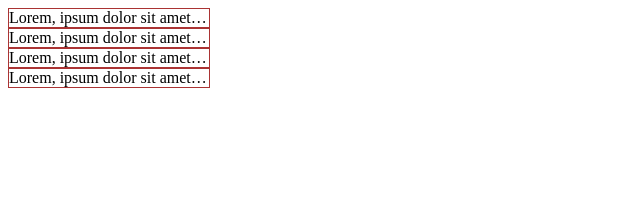
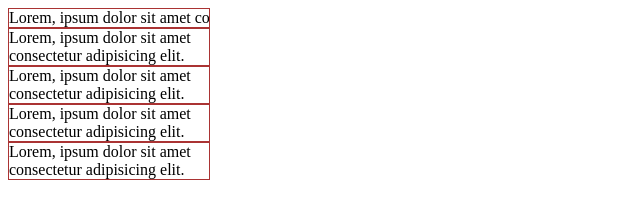
Before and after one commit to Chae-Sumin/advanced-ellipsis, a website: page demo.html in a window 1280 px wide. Shown: the whole page, without its empty margins (0-640 px from the left). Drawn offline with Linux system fonts and the light colour scheme.

Commit message:
0.0.0 Change details

```diff
--- a/demo.html
+++ b/demo.html
@@ -8,19 +8,20 @@
 </head>
 <script src="./dist/advanced-ellipsis.js"></script>
 <script>
-	// document.addEventListener("ellipsis", function (e) {
-	// 	console.log(e);
-	// })
 	var test;
 	window.onload = function () {
-		test = new AdvancedEllipsis({defalutStyles: true});
+		test = new AdvancedEllipsis();
 		test.start();
-	}
+		test.setOptions({selector: '#asd'})
+		test.addElements('[data-ellipsis]')
+		test.start();
+		test.destory();
+	};
 </script>
 <body>
-	<div data-ellipsis style="width:200px;border:1px solid #a33;">Lorem, ipsum dolor sit amet consectetur adipisicing elit.</div>
-	<div data-ellipsis data-ellipsis-show-option="flow" data-ellipsis-flow-count="2" style="width:200px;border:1px solid #a33;">Lorem, ipsum dolor sit amet consectetur adipisicing elit.</div>
-	<!-- <div data-ellipsis data-ellipsis-show-option="flow-auto" style="width:200px;border:1px solid #a33;">Lorem, ipsum dolor sit amet consectetur adipisicing elit.</div> -->
+	<div data-ellipsis style="width:200px;border:1px solid #a33; white-space: nowrap; overflow: hidden;">Lorem, ipsum dolor sit amet consectetur adipisicing elit.</div>
+	<div id="asd" data-ellipsis data-ellipsis-show-option="flow" data-ellipsis-flow-count="10" style="width:200px;border:1px solid #a33;">Lorem, ipsum dolor sit amet consectetur adipisicing elit.</div>
+	<div data-ellipsis data-ellipsis-show-option="flow-auto" style="width:200px;border:1px solid #a33;">Lorem, ipsum dolor sit amet consectetur adipisicing elit.</div>
 	<div data-ellipsis data-ellipsis-show-option="title" style="width:200px;border:1px solid #a33;">Lorem, ipsum dolor sit amet consectetur adipisicing elit.</div>
 	<div data-ellipsis data-ellipsis-show-option="float" style="width:200px;border:1px solid #a33;">Lorem, ipsum dolor sit amet consectetur adipisicing elit.</div>
 </body>
--- a/src/advanced-ellipsis.ts
+++ b/src/advanced-ellipsis.ts
@@ -2,47 +2,58 @@ interface classOptions extends Object {
 	defalutStyles?: boolean;
 	useDataAttribute?: boolean;
 	useVirtualNode?: boolean;
-	ellipsisOption?: string;
 	showOption?: string;
-	elements?: NodeListOf<HTMLElement> | string;
 	selector?: string;
-
-	animationDelay?: number, // ms
-	animationAfterDelay?: number, // ms
+	flowDelay?: number, // ms
+	flowAfterDelay?: number, // ms
 	flowSpeed?: number, // px / s
 	flowPadding?: number, // px
-	floatDuration?: number, // ms
-	customFloatStyle?: object,
+	flowCount?: number,
+	flowAutoCount?: number,
+	tooltipElementId?: string,
+	tooltipElementClass?: string,
+	tooltipDuration?: number, // ms
+
+	customTooltipStyle?: object,
 }
 interface ellipsisNode extends Object {
 	element: HTMLElement; // HTML 요소
 	eventOn: Boolean; // 이벤트 중 중복 이벤트 방지
 	timer: ReturnType<typeof setTimeout>; // 이벤트 타이머
 	listener: EventListener; // 이벤트 리스너 관리
+	beforeDefalutStyles: beforeDefalutStyles;
+}
+interface beforeDefalutStyles extends Object {
+	textOverflow: string;
+	overflow: string;
+	whiteSpace: string;
 }
 class AdvancedEllipsis {
+	private isStart: boolean = false;
 	private nodes: Array<ellipsisNode> = [];
 	private options: classOptions = {
 		defalutStyles: true,
 		useDataAttribute: true,
 		useVirtualNode: false,
-		ellipsisOption: 'ellipsis',
 		showOption: 'static',
-
-		animationDelay: 500, // 애니메이션 시작 전 시간
-		animationAfterDelay: 1000, // 애니메이션 끝나고 초기화 대기 시간
-		flowSpeed: 40, // 애미메이션 스피드
+		selector: '[data-ellipsis]',
+		flowDelay: 1000, // 애니메이션 시작 전 시간
+		flowAfterDelay: 1000, // 애니메이션 끝나고 초기화 대기 시간
+		flowSpeed: 50, // 애미메이션 스피드
 		flowPadding: 20, // flow를 얼마나 더 끌고 갈지
-		floatDuration: 1000,
-		customFloatStyle: {},
+		flowCount: 1, // flow 기본 횟수
+		flowAutoCount: Infinity, // flow-auto 기본 횟수
+		tooltipElementId: 'float_box',
+		tooltipElementClass: 'float_box',
+		tooltipDuration: 2000,
+		customTooltipStyle: {},
 	};
-	private defalutFloatStyle: Function = (event: MouseEvent | TouchEvent): object => {
-		console.log(event);
+	private defalutTooltipStyle: Function = (event: MouseEvent | TouchEvent): object => {
 		const X = event.type === "touchend" ? (<TouchEvent>event).changedTouches[0].clientX : (<MouseEvent>event).clientX;
 		const Y = event.type === "touchend" ? (<TouchEvent>event).changedTouches[0].clientY : (<MouseEvent>event).clientY;
 		const isLeft: Boolean = X < window.innerWidth / 2;
 		const isTop: Boolean = Y < window.innerHeight / 2;
-		const boxGap = 20;
+		const boxGap = 10;
 		return {
 			width: 'auto',
 			height: 'auto',
@@ -59,7 +70,7 @@ class AdvancedEllipsis {
 		}
 	}
 	private objectOverwrite(obj1: object, obj2: object) {
-		if (typeof obj1 !== 'object' && typeof obj2 !== 'object') return;
+		if (typeof obj1 !== 'object' || typeof obj2 !== 'object') return;
 		Object.keys(obj2).forEach(function (key: string) {
 			if (obj1.hasOwnProperty(key)) {
 				obj1[key] = obj2[key];
@@ -69,88 +80,127 @@ class AdvancedEllipsis {
 	constructor(options: classOptions | string) {
 		if (typeof options === 'string') {
 			this.setElements(options);
+		} else {
+			this.setOptions(<classOptions>options || {});
 		}
-		this.setOptions(<classOptions>options);
 	}
 	start(): void { // 노드들의 옵션에 따라 노드 이벤트 등록
 		if (this.nodes.length) {
-			this.nodes.forEach(this.addEvent.bind(this));
+			this.nodes.forEach(this.addSetting.bind(this));
+			this.isStart = true;
 		}
 	}
-	setElements(selector: string, reset?: boolean): void { // 요소를 설정
+	destory(): void {
+		if (!this.isStart) return;
+		if (this.nodes.length) {
+			this.nodes.forEach(this.removeSetting.bind(this));
+			this.nodes = [];
+			this.isStart = false;
+		}
+	}
+	setElements(selector: string): void { // 요소를 설정
 		const elements = document.querySelectorAll(selector);
-		if (reset) {
-			this.nodes.forEach(this.removeEvent.bind(this));
-			this.nodes = [];
-		};
-		const nodes = this.nodes;
+		if (this.isStart) {
+			this.destory();
+		}
 		elements.forEach((element: HTMLElement) => {
 			const node: ellipsisNode = {
 				element: element,
 				eventOn: false,
 				timer: null,
 				listener: null,
+				beforeDefalutStyles: {
+					textOverflow: element.style.textOverflow,
+					overflow: element.style.overflow,
+					whiteSpace: element.style.whiteSpace
+				}
+			}
+			this.nodes.push(node);
+		});
+	}
+	addElements(selector: string): void { // 요소를 추가
+		const elements = document.querySelectorAll(selector);
+		const nodes = this.nodes;
+		elements.forEach((element: HTMLElement) => {
+			if (nodes.some(node => element === node.element)) return; // 중복 제거
+			const node: ellipsisNode = {
+				element: element,
+				eventOn: false,
+				timer: null,
+				listener: null,
+				beforeDefalutStyles: {
+					textOverflow: element.style.textOverflow,
+					overflow: element.style.overflow,
+					whiteSpace: element.style.whiteSpace
+				}
 			}
 			nodes.push(node);
 		});
 	}
 	setOptions(options: classOptions): void { // 옵션을 설정
 		this.objectOverwrite(this.options, options);
-		if (options.selector && typeof options.selector === 'string') {
-			this.setElements(options.selector, true);
-		} else if (this.nodes.length === 0) {
-			this.setElements('[data-ellipsis]');
+		this.setElements(this.options.selector);
 	}
-	}
-	addEvent(node: ellipsisNode): void {
-		const element = node.element;
-		const styles: CSSStyleDeclaration = element.style;
-		const data: DOMStringMap = element.dataset;
+	addSetting(node: ellipsisNode): void {
+		const styles: CSSStyleDeclaration = node.element.style;
+		const data: DOMStringMap = node.element.dataset;
 		if (this.options.defalutStyles) {
-			styles.textOverflow = this.options.ellipsisOption;
+			styles.textOverflow = 'ellipsis';
 			styles.overflow = 'hidden';
 			styles.whiteSpace = 'nowrap';
 		}
 		const showOption: string = data.hasOwnProperty('ellipsisShowOption') ? data.ellipsisShowOption : (this.options.showOption || 'static')
-		const lengthDiff: number = this.options.useVirtualNode ? this.checkEllipsisVirtualNode(element) : this.checkEllipsis(element);
-		if (lengthDiff) {
-			element.dispatchEvent(new CustomEvent("ellipsis", {
+		const lengthDiff: number = this.options.useVirtualNode ? this.checkEllipsisUseCloneNode(node.element) : this.checkEllipsis(node.element);
+		if (lengthDiff && !node.listener) {
+			node.element.dispatchEvent(new CustomEvent("addSetting", {
 				bubbles: true,
 				detail: {
+					element: node.element,
 					ellipsised: Boolean(lengthDiff),
 					lengthDiff: lengthDiff,
 					showOption: showOption,
 				}
 			}));
-			if (node.listener) return;
 			switch (showOption) {
 				case 'flow':
-					const flow_listener = this.flowFunc(node, lengthDiff);
+					const flow_listener = this.flowListener(node, lengthDiff);
 					node.listener = flow_listener;
-					element.addEventListener('mouseover', node.listener);
+					node.element.addEventListener('mouseover', node.listener);
 					break;
 				case 'flow-auto':
-					const count = parseFloat(node.element.dataset.ellipsisFlowCount) || Infinity;
+					const count = parseFloat(node.element.dataset.ellipsisFlowCount) || this.options.flowAutoCount || Infinity;
 					this.flowAnitate(node, lengthDiff, count);
 					break;
 				case 'title':
 					this.titleText(node);
 					break;
-				case 'float':
-					const float_listener = this.floatFunc(node);
-					node.listener = float_listener;
-					element.addEventListener('mouseover', node.listener);
-					element.addEventListener('touchend', node.listener);
+				case 'tooltip':
+					const tooltip_listener = this.tooltipListener(node);
+					node.listener = tooltip_listener;
+					node.element.addEventListener('mouseover', node.listener);
+					node.element.addEventListener('touchend', node.listener);
 					break;
-
 				default:
 					break;
 			}
 		}
 	}
-	removeEvent(node: ellipsisNode): void {
+	removeSetting(node: ellipsisNode): void {
+		const styles: CSSStyleDeclaration = node.element.style;
 		const data: DOMStringMap = node.element.dataset;
 		const showOption: string = data.hasOwnProperty('ellipsisShowOption') ? data.ellipsisShowOption : (this.options.showOption || 'static')
+		if (this.options.defalutStyles) {
+			styles.textOverflow = node.beforeDefalutStyles.textOverflow;
+			styles.overflow = node.beforeDefalutStyles.overflow;
+			styles.whiteSpace = node.beforeDefalutStyles.whiteSpace;
+		}
+		node.element.dispatchEvent(new CustomEvent("addSetting", {
+			bubbles: true,
+			detail: {
+				element: node.element,
+				showOption: showOption,
+			}
+		}));
 		switch (showOption) {
 			case 'flow':
 				node.element.removeEventListener('mouseover', node.listener);
@@ -162,7 +212,7 @@ class AdvancedEllipsis {
 			case 'title':
 				node.element.title = '';
 				break;
-			case 'float':
+			case 'tooltip':
 				node.element.removeEventListener('mouseover', node.listener);
 				node.element.removeEventListener('touchend', node.listener);
 				node.listener = null;
@@ -174,7 +224,7 @@ class AdvancedEllipsis {
 	checkEllipsis(element: HTMLElement): number {
 		return element.scrollWidth > element.offsetWidth ? element.scrollWidth - element.offsetWidth : 0;
 	}
-	checkEllipsisVirtualNode(element: HTMLElement): number {
+	checkEllipsisUseCloneNode(element: HTMLElement): number {
 		const contrast: HTMLElement = <HTMLElement>element.cloneNode(true);
 		contrast.style.display = 'inline';
 		contrast.style.width = 'auto';
@@ -184,75 +234,76 @@ class AdvancedEllipsis {
 		element.parentNode.removeChild(contrast);
 		return res;
 	}
-	flowFunc(node: ellipsisNode, length: number):EventListener {
-		const count = parseFloat(node.element.dataset.ellipsisFlowCount);
-		const flowFunc: EventListener = () => {
+	flowListener(node: ellipsisNode, length: number): EventListener {
+		const count: number = parseFloat(node.element.dataset.ellipsisFlowCount);
+		const listener: EventListener = () => {
 			if (!node.eventOn) {
 				this.flowAnitate(node, length, count);
 			}
 		}
-		return flowFunc;
+		return listener;
 	}
-	flowAnitate(node: ellipsisNode, length: number, repeat?: number): void {
+	flowAnitate(node: ellipsisNode, length: number, repeatCount?: number): void {
 		length = length + this.options.flowPadding;
 		let start: number = null;
 		const duration: number = length / this.options.flowSpeed * 1000;
-		const delay: number = this.options.animationDelay;
-		const afterDelay: number = this.options.animationAfterDelay;
+		const delay: number = this.options.flowDelay;
+		const afterDelay: number = this.options.flowAfterDelay;
 		node.element.style.textOverflow = 'clip';
 		node.eventOn = true;
 		const flowAnitate = (timestamp) => {
 			if (!node.eventOn) return;
 			if (!start) start = timestamp;
 			const timediff: number = timestamp - start;
+			if (repeatCount > 0) {
 				node.element.style.transition = 'text-indent ' + duration + 'ms ' + delay + 'ms linear';
 				node.element.style.textIndent = '-' + length + 'px';
 				if (timediff >= delay + duration + afterDelay) {
-				repeat--;
+					repeatCount--;
 					node.element.style.transition = 'none';
 					node.element.style.textIndent = '0';
 					start = timestamp;
-				console.log(repeat);
-				if (repeat > 0) {
 					window.requestAnimationFrame(flowAnitate);
 				} else {
-					node.element.style.textOverflow = this.options.ellipsisOption;
-					node.eventOn = false;
+					window.requestAnimationFrame(flowAnitate);
 				}
 			} else {
-				window.requestAnimationFrame(flowAnitate);
+				node.element.style.textOverflow = 'ellipsis';
+				node.eventOn = false;
 			}
 		}
 		window.requestAnimationFrame(flowAnitate);
 	}
-	floatFunc(node: ellipsisNode): EventListener {
+	tooltipListener(node: ellipsisNode): EventListener {
 		const floatElement: HTMLElement = document.createElement("div");
-		const floatFunc: EventListener = (event: MouseEvent) => {
+		floatElement.id = this.options.tooltipElementId;
+		floatElement.classList.add(...this.options.tooltipElementClass.split(' '));
+		const listener: EventListener = (event: MouseEvent) => {
 			if (!node.eventOn) {
 				floatElement.innerText = node.element.innerText;
-				this.objectOverwrite(floatElement.style, this.defalutFloatStyle(event));
-				this.objectOverwrite(floatElement.style, this.options.customFloatStyle);
+				this.objectOverwrite(floatElement.style, this.defalutTooltipStyle(event));
+				this.objectOverwrite(floatElement.style, this.options.customTooltipStyle);
 				document.body.appendChild(floatElement);
 				node.eventOn = true;
 				node.timer = setTimeout(function () {
 					document.body.removeChild(floatElement);
 					clearTimeout(node.timer);
 					node.eventOn = false;
-				}.bind(this), this.options.floatDuration + this.options.animationDelay + this.options.animationAfterDelay);
+				}.bind(this), this.options.tooltipDuration);
 			} else {
-				this.objectOverwrite(floatElement.style, this.defalutFloatStyle(event));
-				this.objectOverwrite(floatElement.style, this.options.customFloatStyle);
+				this.objectOverwrite(floatElement.style, this.defalutTooltipStyle(event));
+				this.objectOverwrite(floatElement.style, this.options.customTooltipStyle);
 				clearTimeout(node.timer);
 				node.timer = setTimeout(function () {
 					document.body.removeChild(floatElement);
 					clearTimeout(node.timer);
 					node.eventOn = false;
-				}.bind(this), this.options.floatDuration + this.options.animationDelay + this.options.animationAfterDelay);
+				}.bind(this), this.options.tooltipDuration);
 			}
 		}
-		return floatFunc;
+		return listener;
 	}
-	titleText(node: ellipsisNode) {
+	titleText(node: ellipsisNode): void {
 		node.element.title = node.element.innerText;
 	}
 }
```
Also changed, not shown: dist/advanced-ellipsis.js. Lines whose indentation alone changed are shown as unchanged.
